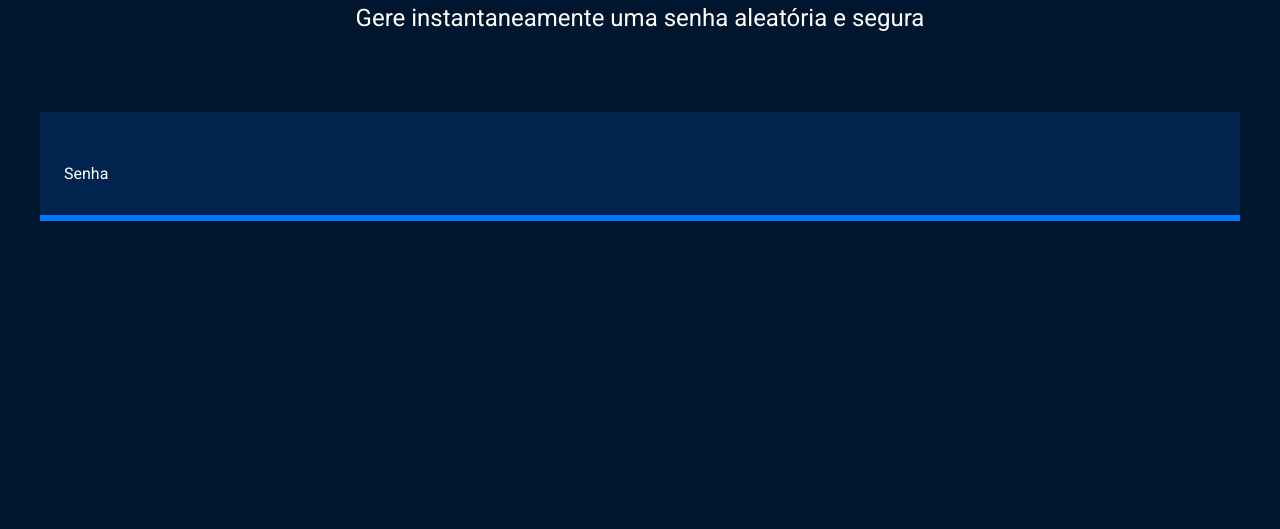
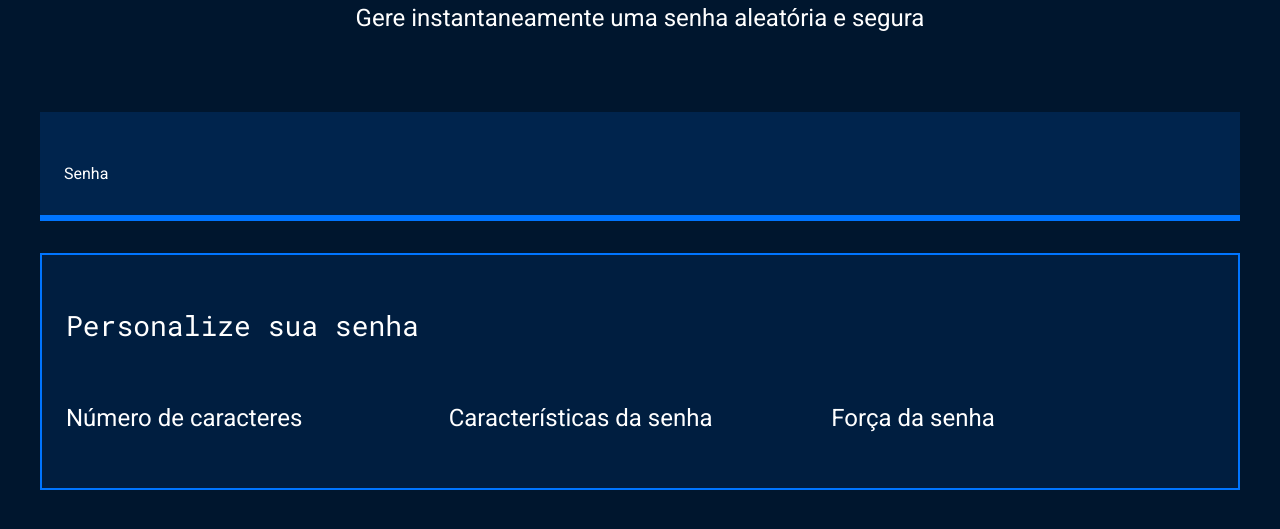
Before and after one commit to JoaoVictorBonan/JR, a plain HTML site: page index.html in a window 1280 px wide. Shown: the part 141-670 px from the top of the page. Drawn offline with Linux system fonts and the light colour scheme.

Commit message:
Add files via upload

```diff
--- a/index.html
+++ b/index.html
@@ -17,6 +17,21 @@ scale=1.0">
 <div class="conteudo-senha">
     <label for="senha">Senha</label>
 <input name="senha" type="text" id="campo-senha">
+     </div>
+</div>
+    <div class="parametro">
+    <h3 class="parametro-titulo">Personalize sua senha</h3>
+    <div class="parametro-coluna__senha">
+    <div class="parametro-senha">
+    <h4 class="parametro-senha__titulo">Número de caracteres</h4>
+    </div>
+    <div class="parametro-senha">
+    <h4 class="parametro-senha__titulo">Características da
+    senha</h4>
+    </div>
+    <div class="parametro-senha">
+    <h4 class="parametro-senha__titulo">Força da senha</h4>
+    </div>
     </div>
 </section>
 </body>
--- a/style.css
+++ b/style.css
@@ -40,6 +40,7 @@ body{
                 color: var(--branco);
                 font-family: var(--roboto-mono);
                 font-size: 40px;
+                width: 70%;
                 }
                 #campo-senha:focus{
                     outline: none;
@@ -48,3 +49,31 @@ body{
                     max-width: 1200px;
                     margin: 0 auto;
                     }
+                    .parametro{
+                        background-color: var(--fundo-texto);
+                        border: 2px solid var(--borda);
+                        margin-top: 32px;
+                        padding: 24px;
+                        }
+                        .parametro-titulo{
+                            font-family: var(--roboto-mono);
+                            font-size: 28px;
+                            }
+                            .parametro-senha__titulo{
+                                font-size:24px;
+                                }
+                                .parametro-coluna__senha{
+                                    display: flex;
+                                    flex-direction: column;
+                                    justify-content: center;
+                                    }
+                                    @media screen and (min-width: 768px) {
+                                        .parametro-coluna__senha{
+                                        flex-direction: row;
+
+                                        }
+                                        }
+                                        .parametro-senha{
+                                            width: 50%;
+                                            margin: 0 auto;
+                                            }
```
